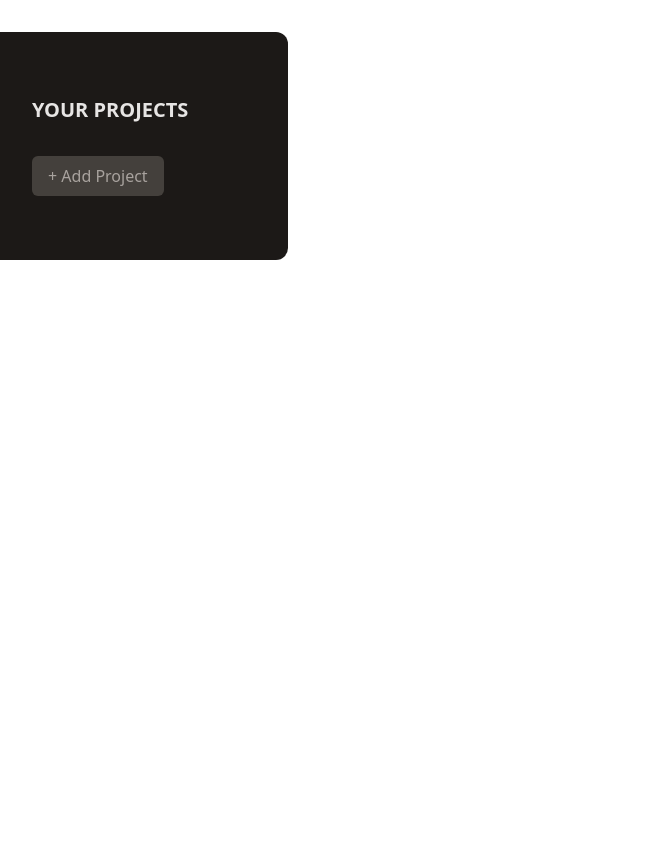
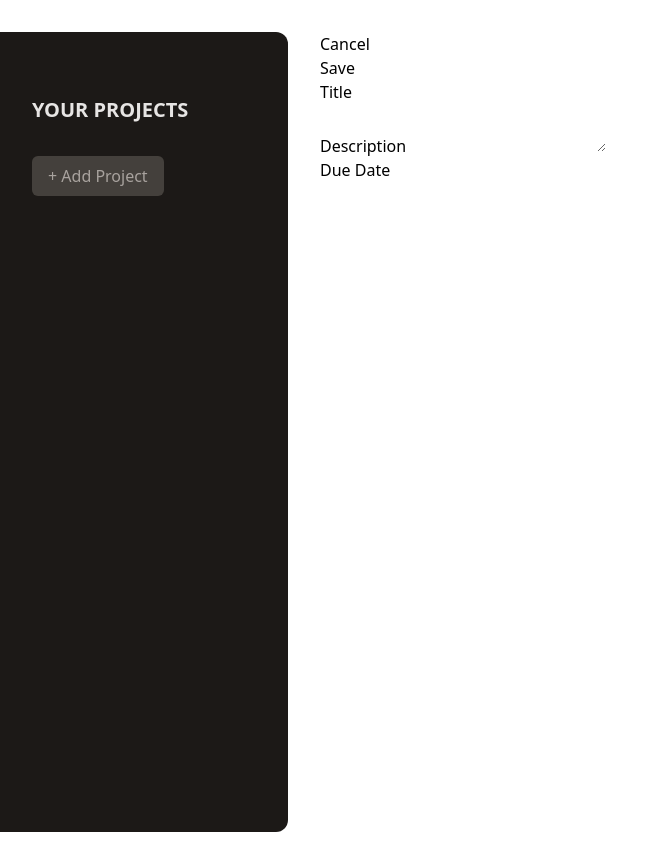
Before and after one commit to mmercad4/project_management, a React (Vite) app: page / in a window 1280 px wide. Shown: the whole page, without its empty margins (0-668 px from the left). Built offline with nearby package versions, Linux system fonts and the light colour scheme.

Commit message:
Added NewProject component and Input component

```diff
--- a/src/App.jsx
+++ b/src/App.jsx
@@ -1,9 +1,11 @@
-import { ProjectSidebar } from "./components/ProjectSideBar";
+import { ProjectSideBar } from "./components/ProjectSideBar";
+import { NewProject } from "./components/NewProject";
 
 function App() {
   return (
-    <main className="h-screen my-8">
-      <ProjectSidebar />
+    <main className="h-screen my-8 flex gap-8">
+      <ProjectSideBar />
+      <NewProject />
     </main>
   );
 }
--- /dev/null
+++ b/src/components/Input.jsx
@@ -0,0 +1,10 @@
+const Input = ({ label, textarea, ...props }) => {
+  return (
+    <p>
+      <label htmlFor="">{label}</label>
+      {textarea ? <textarea {...props} /> : <input {...props} />}
+    </p>
+  );
+};
+
+export { Input };
--- /dev/null
+++ b/src/components/NewProject.jsx
@@ -0,0 +1,23 @@
+import { Input } from "./Input";
+
+const NewProject = () => {
+  return (
+    <div>
+      <menu>
+        <li>
+          <button>Cancel</button>
+        </li>
+        <li>
+          <button>Save</button>
+        </li>
+      </menu>
+      <div>
+        <Input label="Title" />
+        <Input label="Description" textarea />
+        <Input label="Due Date" />
+      </div>
+    </div>
+  );
+};
+
+export { NewProject };
--- a/src/components/ProjectSideBar.jsx
+++ b/src/components/ProjectSideBar.jsx
@@ -1,4 +1,4 @@
-const ProjectSidebar = () => {
+const ProjectSideBar = () => {
   return (
     <aside className="w-1/3 px-8 py-16 bg-stone-900 text-stone-50 md:w-72 rounded-r-xl">
       <h2 className="mb-8 font-bold uppercase md:text-xl text-stone-200">
@@ -14,4 +14,4 @@ const ProjectSidebar = () => {
   );
 };
 
-export { ProjectSidebar };
+export { ProjectSideBar };
```
